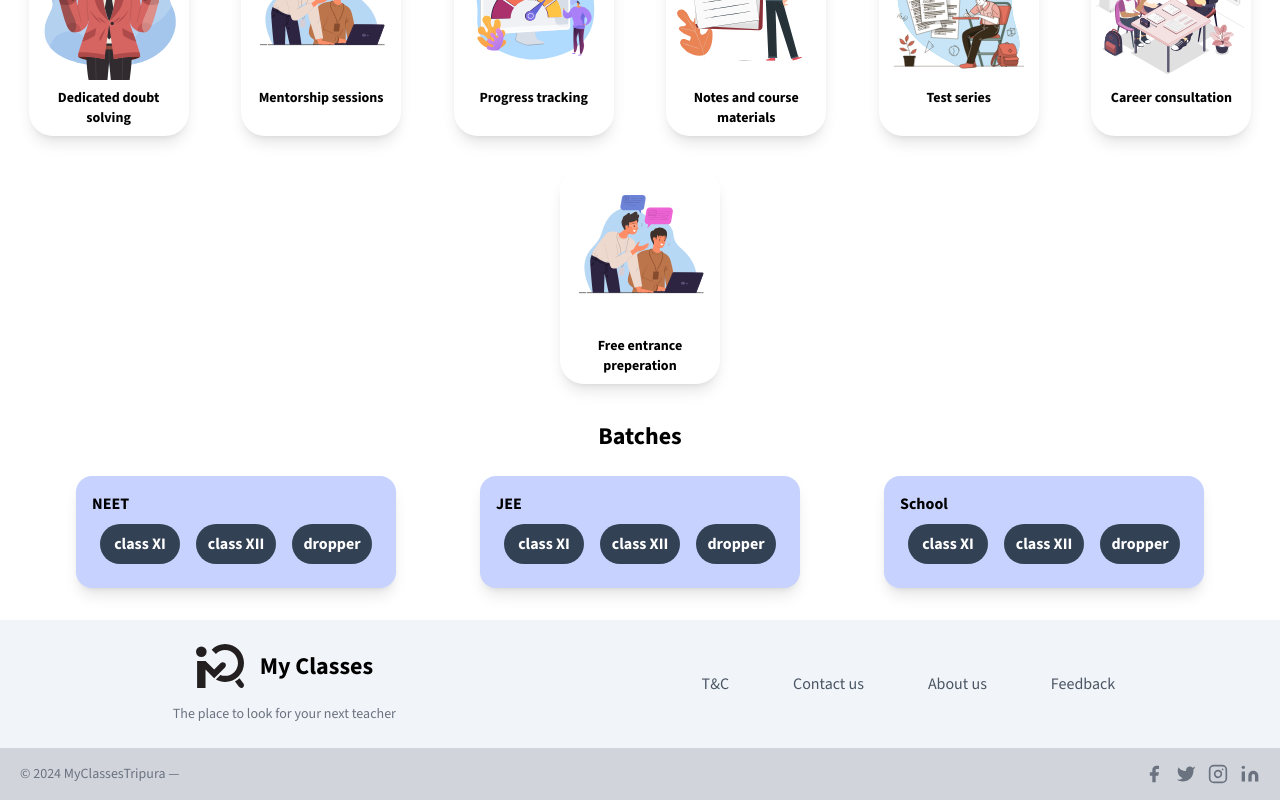
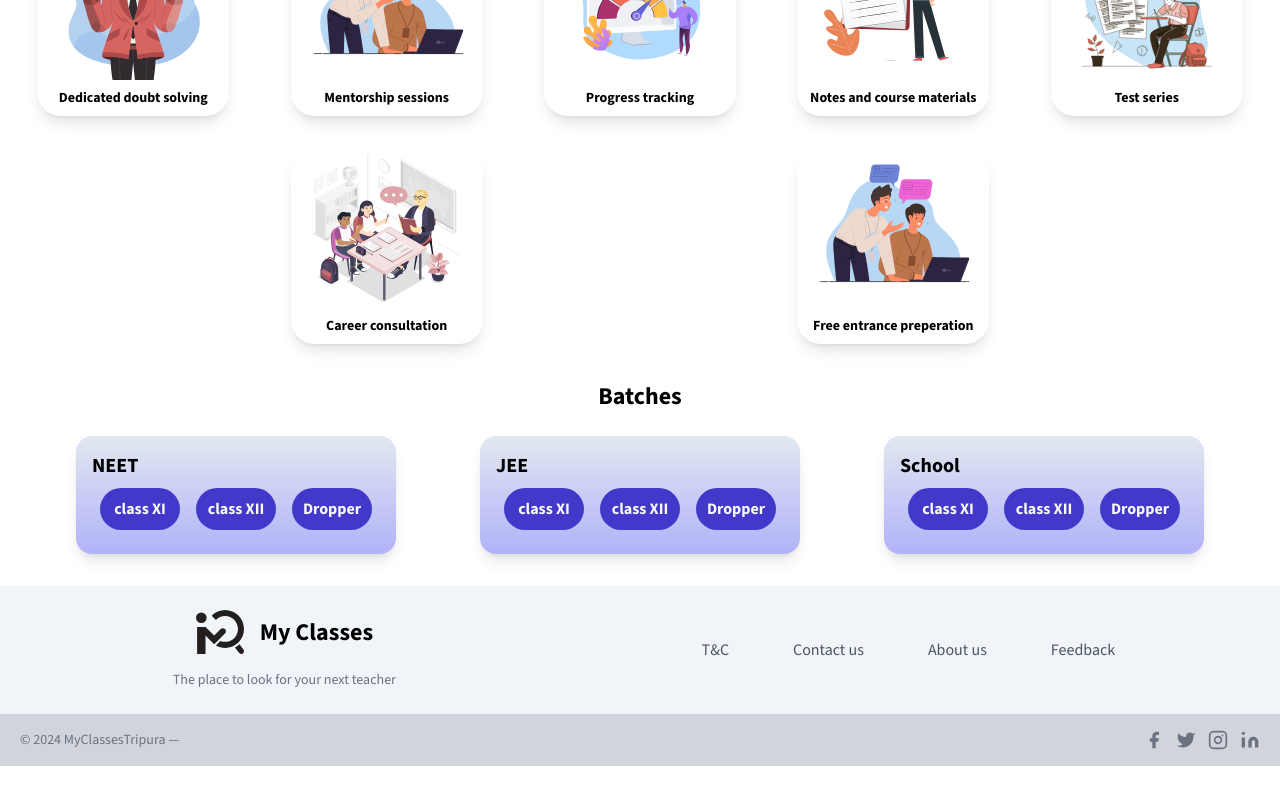
Before and after one commit to joydeep808/My_classes, a Next.js app in the folder nextjs-application/: page /dashboard in a window 1280 px wide. Shown: the part 1138-1938 px from the top of the page. After the commit the page ends 1904 px from the top, so only its background shows below. Built offline with nearby package versions, Linux system fonts and the light colour scheme.

Commit message:
made updates to the UI

```diff
--- a/nextjs-application/app/login/login-form.tsx
+++ b/nextjs-application/app/login/login-form.tsx
@@ -125,8 +125,8 @@ export default function LoginForm() {
         {errorMessage && (
           <>
             <Toaster/>
-            {/* <ExclamationCircleIcon className="h-5 w-5 text-orange-500" />
-            <p className="text-sm ">{errorMessage}</p> */}
+            <ExclamationCircleIcon className="h-5 w-5 text-orange-500" />
+            <p className="text-sm ">{errorMessage}</p>
           </>
         )}
       </div> */}
--- a/nextjs-application/app/pageData.tsx
+++ b/nextjs-application/app/pageData.tsx
@@ -10,9 +10,9 @@ export const servicesList = [
 ];
 
 export const batchList = [
-    {name: "NEET" , href: "./dashboard" , classes: ['class XI','class XII','dropper']},
-    {name: "JEE" , href: "./dashboard" , classes: ['class XI','class XII','dropper']},
-    {name: "School" , href: "./dashboard" , classes: ['class XI','class XII','dropper']},
+    {name: "NEET" , href: "./dashboard" , classes: ['class XI','class XII','Dropper']},
+    {name: "JEE" , href: "./dashboard" , classes: ['class XI','class XII','Dropper']},
+    {name: "School" , href: "./dashboard" , classes: ['class XI','class XII','Dropper']},
 
 ];
 
--- a/nextjs-application/app/ui/batches.tsx
+++ b/nextjs-application/app/ui/batches.tsx
@@ -9,13 +9,13 @@ export default function Batches(){
             Batches</strong>
             <div className='flex  flex-col flex-wrap md:flex-row  w-screen justify-evenly'>
               {batchList.map((batches) => (
-                <Link key={batches.name} href={batches.href} className='p-4 bg-indigo-200 m-2 shadow-lg rounded-2xl
-                  transition-all ease-in hover:scale-105 hover:shadow-2xl'>
-                  <strong>{batches.name}</strong>
+                <Link key={batches.name} href={batches.href} className='p-4 m-2 shadow-lg rounded-2xl
+                  transition-all ease-in hover:scale-[1.02] hover:shadow-2xl bg-gradient-to-b from-slate-200 to-indigo-500/50 border-none border hover:border-indigo-700/50'>
+                  <strong className=' text-xl'>{batches.name}</strong>
 
-                  <div className='flex'>
+                  <div className='flex justify-center'>
                     {batches.classes.map((cls, index) => (
-                      <div key={index} className='flex bg-slate-700 w-20 justify-center rounded-full p-2 text-white m-2'>
+                      <div key={index} className='flex bg-indigo-700 w-20 justify-center rounded-full p-2 text-slate-50 m-2 hover:text-indigo-700 hover:bg-slate-200 transition-all ease-linear border border-indigo-700/50 active:bg-slate-300'>
                         <strong>{cls}</strong>
                       </div>
                     ))}
```
Also changed, not shown: nextjs-application/app/ui/services.tsx (+1 -1 lines), 1 other file (tests, documents, lock files or other folders).
